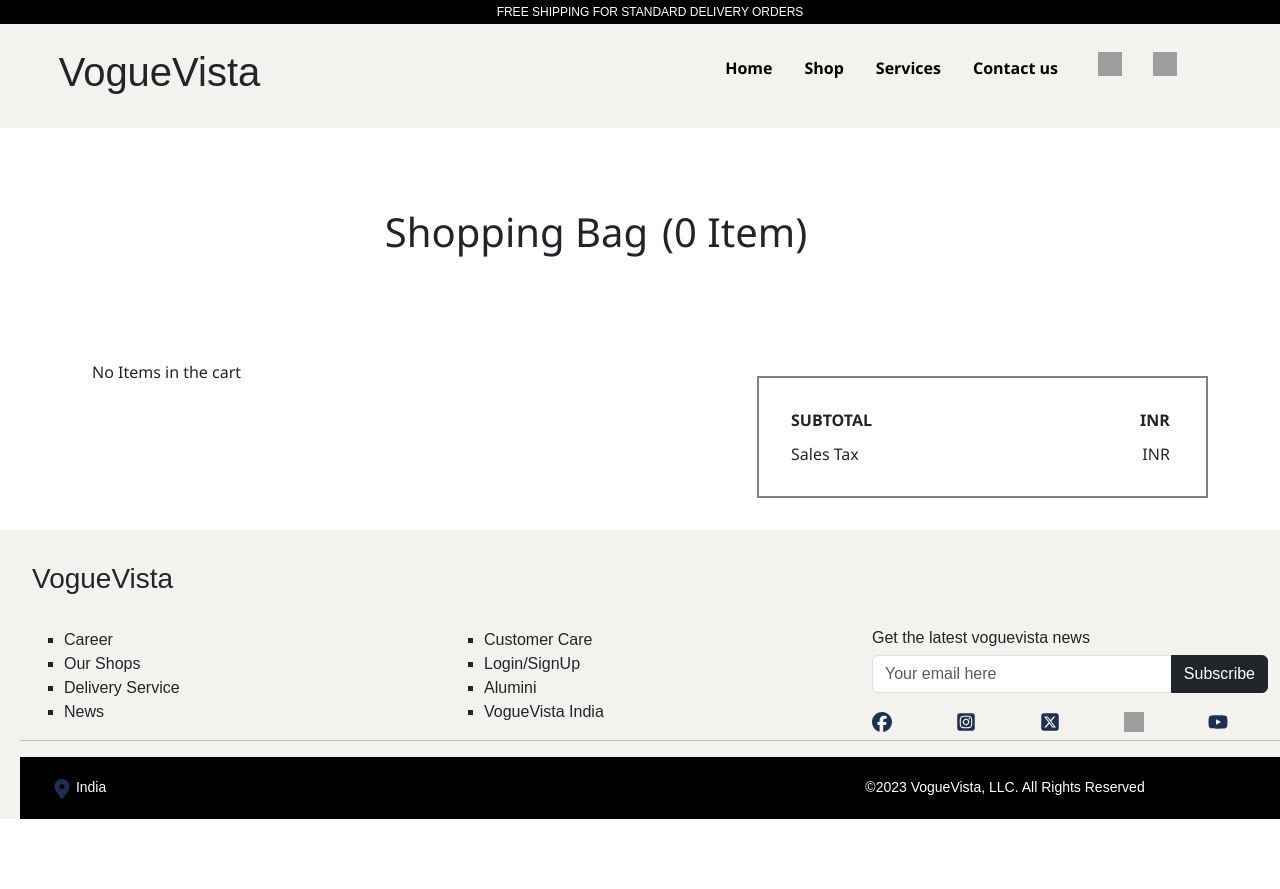
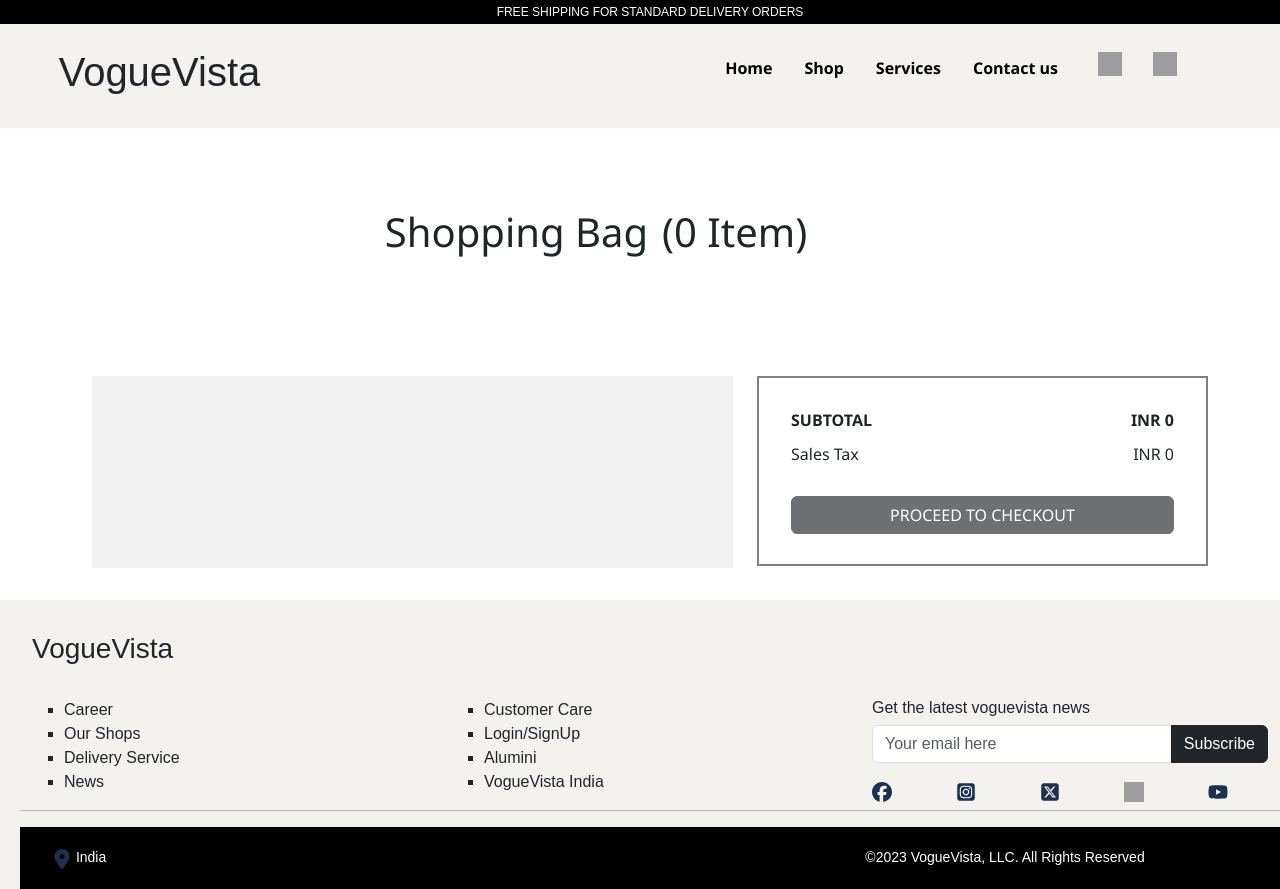
Before and after one commit to clasher3531/VogueVista-Frontend, a React (Create React App) app: page /cart in a window 1280 px wide. Shown: the top 889 px of the page. Before the commit the page ends 819 px from the top, so only its background shows below. Built offline with nearby package versions, Linux system fonts and the light colour scheme; grey boxes are pictures that could not be loaded.

Commit message:
Adding Shimmer UI

```diff
--- a/src/App.css
+++ b/src/App.css
@@ -62,3 +62,19 @@ body {
   vertical-align: top;
   margin-left: -3px;
 }
+
+.shimmer-main {
+  width: 18rem;
+  height: 22rem;
+  background-color: #f2f2f2;
+  position: relative;
+  margin: 1rem;
+}
+
+.shimmer-cart-main {
+  width: 100%;
+  height: 12rem;
+  background-color: #f2f2f2;
+  position: relative;
+  margin-top: 1rem;
+}
--- a/src/components/Cart/CartPage.js
+++ b/src/components/Cart/CartPage.js
@@ -6,6 +6,7 @@ import CartProductList from "../Cart/CartProductList";
 import CartPageHeading from "./CartPageHeading";
 import CartPageSubTotal from "./CartPageSubTotal";
 import { BasketContext } from "../../Context/BasketContext";
+import ShimmerCartProduct from "../Shimmer/ShimmerCartProduct";
 import "../../css/Cart.css";
 
 function CartPage() {
@@ -20,21 +21,23 @@ function CartPage() {
         <Row>
           <Col xs={12} sm={12} md={12} lg={7}>
             <div className="cartPage-main">
-              {basketData &&
-              basketData.products &&
-              basketData.products.length > 0 ? (
+              {basketData && basketData.products ? (
                 <CartProductList basketData={basketData} />
               ) : (
-                <p style={{ fontWeight: "500" }}>No Items in the cart</p>
+                <ShimmerCartProduct />
               )}
             </div>
           </Col>
           <Col xs={12} sm={12} md={12} lg={5}>
-            <CartPageSubTotal
-              totalPrice={basketData.totalPrice}
-              count={basketData.count}
-              taxPrice={basketData.taxPrice}
-            />
+            {basketData && basketData.products ? (
+              <CartPageSubTotal
+                totalPrice={basketData.totalPrice}
+                count={basketData.count}
+                taxPrice={basketData.taxPrice}
+              />
+            ) : (
+              <CartPageSubTotal totalPrice={0.0} count={0.0} taxPrice={0.0} />
+            )}
           </Col>
         </Row>
       </Container>
--- a/src/components/Cart/CartPageSubTotal.js
+++ b/src/components/Cart/CartPageSubTotal.js
@@ -1,29 +1,58 @@
 import React from "react";
-import Button from 'react-bootstrap/Button';
+import Button from "react-bootstrap/Button";
 import { useNavigate } from "react-router";
 
 function CartPageSubTotal(props) {
   const navigate = useNavigate();
   function checkoutButtonHandler() {
-        navigate('/checkout');
+    navigate("/checkout");
   }
   return (
-        <div className="cartpage-subtotal" style={{border:"2px solid grey", padding:"20px 30px 20px 30px"}}>
+    <div
+      className="cartpage-subtotal"
+      style={{ border: "2px solid grey", padding: "20px 30px 20px 30px" }}
+    >
       <div className="subtotal-section">
-                <div className="d-flex justify-content-between" style={{margin:"10px 2px 10px 2px"}}>
-                    <div style={{fontWeight:"700"}}>SUBTOTAL</div>
-                    <div style={{fontWeight:"700"}}>INR&nbsp;{props.totalPrice}</div>
+        <div
+          className="d-flex justify-content-between"
+          style={{ margin: "10px 2px 10px 2px" }}
+        >
+          <div style={{ fontWeight: "700" }}>SUBTOTAL</div>
+          <div style={{ fontWeight: "700" }}>INR&nbsp;{props.totalPrice}</div>
         </div>
-                <div className="d-flex justify-content-between" style={{margin:"10px 2px 10px 2px"}}>
+        <div
+          className="d-flex justify-content-between"
+          style={{ margin: "10px 2px 10px 2px" }}
+        >
           <div>Sales Tax</div>
           <div>INR&nbsp;{props.taxPrice}</div>
         </div>
       </div>
-            {props.count > 0 ? <div className="proceed-checkout-button" style={{margin:"30px 2px 10px 2px"}}>
-                <Button variant="dark" style={{width:"100%"}} onClick={checkoutButtonHandler}>PROCEED TO CHECKOUT</Button>
-            </div>: ""}
+      {props.count > 0 ? (
+        <div
+          className="proceed-checkout-button"
+          style={{ margin: "30px 2px 10px 2px" }}
+        >
+          <Button
+            variant="dark"
+            style={{ width: "100%" }}
+            onClick={checkoutButtonHandler}
+          >
+            PROCEED TO CHECKOUT
+          </Button>
         </div>
-    )
+      ) : (
+        <div
+          className="proceed-checkout-button"
+          style={{ margin: "30px 2px 10px 2px" }}
+        >
+          <Button variant="dark" style={{ width: "100%" }} disabled>
+            PROCEED TO CHECKOUT
+          </Button>
+        </div>
+      )}
+    </div>
+  );
 }
 
 export default CartPageSubTotal;
--- a/src/components/Cart/CartProductList.js
+++ b/src/components/Cart/CartProductList.js
@@ -4,8 +4,8 @@ import CartProductCard from "./CartProductCard";
 function CartProductList(props) {
   return (
     <div className="cart-product-container">
-      {props.basketData && props.basketData.count > 0
-        ? props.basketData.products.map((product) => {
+      {props.basketData && props.basketData.count > 0 ? (
+        props.basketData.products.map((product) => {
           return (
             <div key={product.id}>
               <CartProductCard
@@ -19,7 +19,9 @@ function CartProductList(props) {
             </div>
           );
         })
-        : ""}
+      ) : (
+        <p style={{ fontWeight: "500" }}>No Items in the cart</p>
+      )}
     </div>
   );
 }
--- a/src/components/Category/AllProducts.js
+++ b/src/components/Category/AllProducts.js
@@ -2,6 +2,9 @@ import React from "react";
 import ProductListing from "../ProductListing";
 
 function AllProducts(props) {
+  React.useEffect(function () {
+    window.scrollTo({ top: 0, left: 0, behavior: "smooth" });
+  }, []);
   return (
     <div className="all-products-main">
       <ProductListing category={props.category} />
--- a/src/components/Checkout-Payment/CheckoutShippingSummary.js
+++ b/src/components/Checkout-Payment/CheckoutShippingSummary.js
@@ -37,7 +37,7 @@ function CheckoutShippingSummary(props) {
         <br></br>
         <Row>
           <Col>
-            {shippingAddress !== null ? (
+            {shippingAddress && shippingAddress.address1 ? (
               <div>
                 <p>
                   {shippingAddress.title}&nbsp;{shippingAddress.firstName}&nbsp;
@@ -55,7 +55,7 @@ function CheckoutShippingSummary(props) {
                 </p>
               </div>
             ) : (
-              ""
+              <p style={{ fontWeight: "bolder" }}>Please Wait....</p>
             )}
           </Col>
         </Row>
--- a/src/components/Checkout/CheckoutSummary.js
+++ b/src/components/Checkout/CheckoutSummary.js
@@ -39,7 +39,7 @@ function CheckoutSummary(props) {
       <Row>
         <Col lg="8" sm="8" xs="8" md="8">
           <h5>ORDER SUMMARY</h5>
-          <p>{basketData.count}&nbsp;Item</p>
+          <p>{basketData.count ? basketData.count : 0}&nbsp;Item</p>
         </Col>
         <Col lg="4" sm="4" xs="4" md="4">
           <Button variant="dark" onClick={modifyButtonHandler}>
@@ -49,11 +49,17 @@ function CheckoutSummary(props) {
       </Row>
       <CartProductList basketData={basketData} isCheckoutPage={true} />
       <CheckoutSummarySubTotal
-        totalprice={basketData.totalPrice}
-        shippingmethod={basketData.shippingMethod}
-        shippingprice={basketData.shippingMethodPrice}
-        totaltax={basketData.taxPrice}
-        netprice={basketData.totalNetPrice}
+        totalprice={basketData.totalPrice ? basketData.totalPrice : 0}
+        shippingmethod={
+          basketData.shippingMethod
+            ? basketData.shippingMethod
+            : "Standard Delivery"
+        }
+        shippingprice={
+          basketData.shippingMethodPrice ? basketData.shippingMethodPrice : 0
+        }
+        totaltax={basketData.taxPrice ? basketData.taxPrice : 0}
+        netprice={basketData.totalNetPrice ? basketData.totalNetPrice : 0}
       />
       {basketData.count > 0 ? (
         <div className="proceed-checkout-payment-details">
@@ -84,7 +90,11 @@ function CheckoutSummary(props) {
           )}
         </div>
       ) : (
-        ""
+        <div className="proceed-checkout-payment-details">
+          <Button variant="dark" style={{ width: "100%" }} disabled>
+            LOADING....
+          </Button>
+        </div>
       )}
     </div>
   );
--- a/src/components/HomePage/FeaturedProducts.js
+++ b/src/components/HomePage/FeaturedProducts.js
@@ -1,4 +1,5 @@
 import React from "react";
+import ShimmerProductList from "../Shimmer/ShimmerProductList";
 import { fetchAllProducts } from "../../services/productFetchService";
 import ProductCard from "../Product/ProductCard";
 import { Row, Col } from "react-bootstrap";
@@ -48,7 +49,8 @@ function FeaturedProducts() {
         </Row>
       </div>
       <Row>
-        {ProductData.filter((product) => {
+        {ProductData && ProductData.length > 0 ? (
+          ProductData.filter((product) => {
             return product.featured === true;
           }).map((product) => {
             return (
@@ -62,7 +64,10 @@ function FeaturedProducts() {
                 />
               </Col>
             );
-        })}
+          })
+        ) : (
+          <ShimmerProductList count={4} />
+        )}
       </Row>
     </div>
   );
--- a/src/components/ProductListing.js
+++ b/src/components/ProductListing.js
@@ -3,6 +3,7 @@ import React from "react";
 import { Row, Col } from "react-bootstrap";
 import "../css/ProductList.css";
 import { fetchAllProducts } from "../services/productFetchService";
+import ShimmerProductList from "./Shimmer/ShimmerProductList";
 
 function ProductListing(props) {
   var [products, setProducts] = React.useState([]);
@@ -41,7 +42,8 @@ function ProductListing(props) {
     <div className="productListing">
       <h2>{props.category}</h2>
       <Row>
-        {products.map((product) => {
+        {products && products.length > 0 ? (
+          products.map((product) => {
             return (
               <Col xs={6} sm={6} md={6} lg={3} key={product.id}>
                 <ProductCard
@@ -53,7 +55,10 @@ function ProductListing(props) {
                 />
               </Col>
             );
-        })}
+          })
+        ) : (
+          <ShimmerProductList count={8} />
+        )}
       </Row>
     </div>
   );
--- /dev/null
+++ b/src/components/Shimmer/ShimmerCartProduct.js
@@ -0,0 +1,7 @@
+import React from "react";
+
+function ShimmerCartProduct() {
+  return <div className="shimmer-cart-main"></div>;
+}
+
+export default ShimmerCartProduct;
--- /dev/null
+++ b/src/components/Shimmer/ShimmerProductCard.js
@@ -0,0 +1,7 @@
+import React from "react";
+
+function ShimmerProductCard() {
+  return <div className="shimmer-main"></div>;
+}
+
+export default ShimmerProductCard;
--- /dev/null
+++ b/src/components/Shimmer/ShimmerProductList.js
@@ -0,0 +1,23 @@
+import React from "react";
+import ShimmerProductCard from "./ShimmerProductCard";
+import { Row, Col } from "react-bootstrap";
+
+function ShimmerProductList(props) {
+  let array = [];
+  for (let i = 0; i < props.count; i++) {
+    array.push(i + 10);
+  }
+  return (
+    <Row>
+      {array.map((value) => {
+        return (
+          <Col xs={6} sm={6} md={6} lg={3} key={value}>
+            <ShimmerProductCard />
+          </Col>
+        );
+      })}
+    </Row>
+  );
+}
+
+export default ShimmerProductList;
```
Lines whose indentation alone changed are shown as unchanged.
